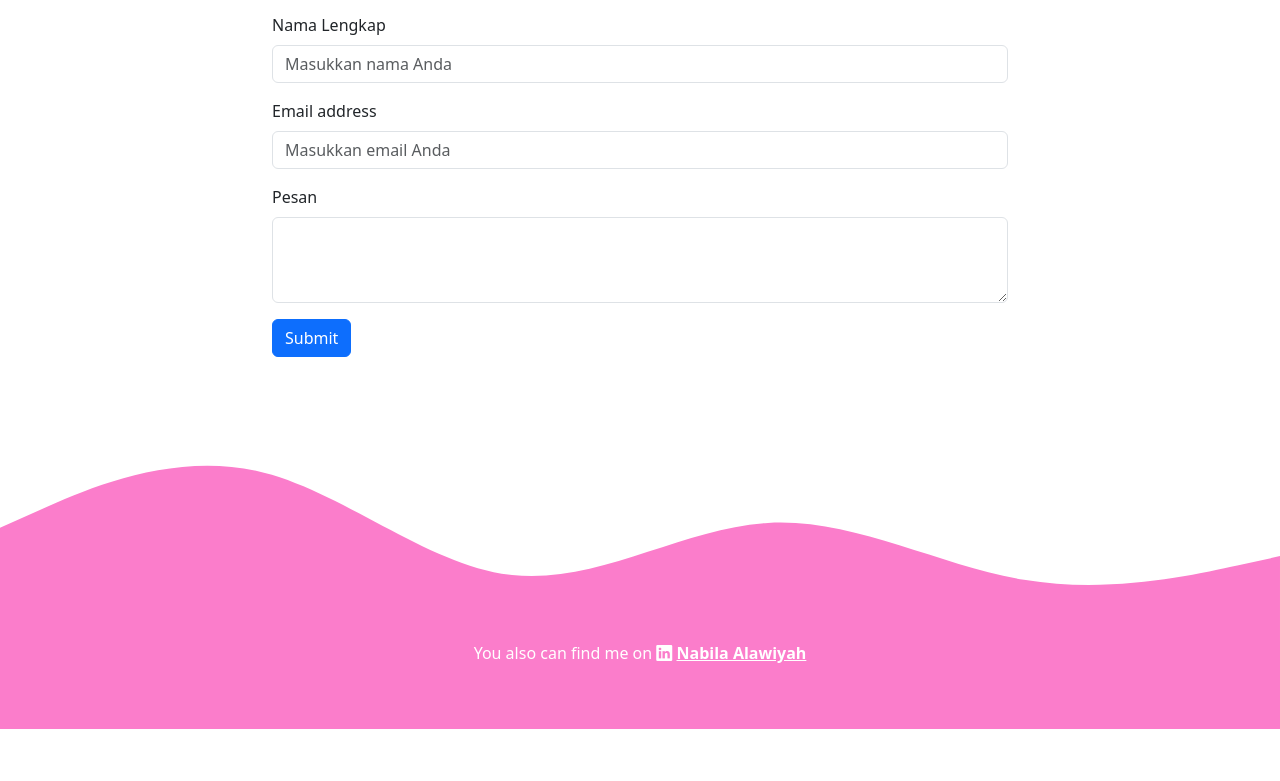
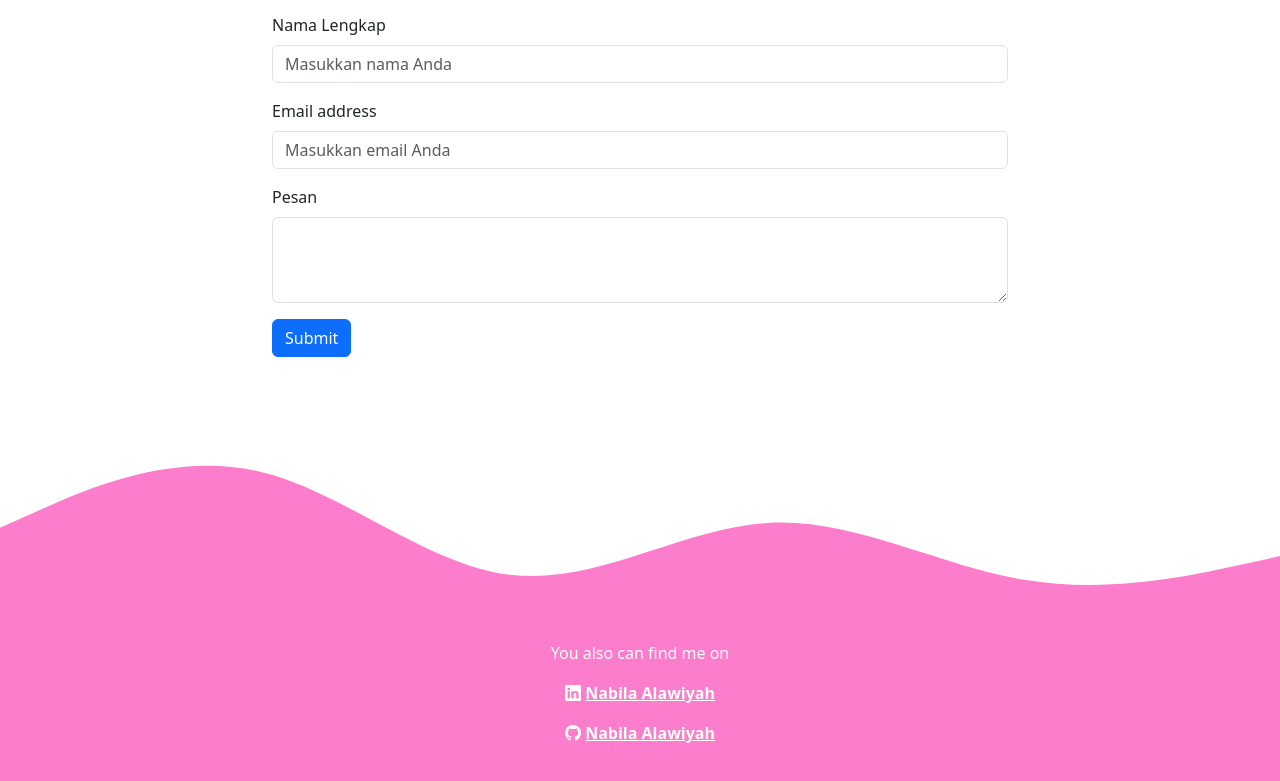
Before and after one commit to nabilalwyh/nabilalwyh.github.io, a plain HTML site: page index.html in a window 1280 px wide. Shown: the part 2589-3370 px from the top of the page. Before the commit the page ends 3318 px from the top, so only its background shows below. Drawn offline with nearby package versions, Linux system fonts and the light colour scheme.

Commit message:
Menambahkan link github

```diff
--- a/index.html
+++ b/index.html
@@ -251,11 +251,18 @@
       class="text-white text-center pb-5"
       style="background-color: #fb7dcb"
     >
+      <p>You also can find me on</p>
       <p>
-        You also can find me on <i class="bi bi-linkedin"></i>
+        <i class="bi bi-linkedin"></i>
         <a
           href="https://www.linkedin.com/in/nabila-alawiyah-0b0b94245"
           class="text-white fw-bold"
+          >Nabila Alawiyah</a
+        >
+      </p>
+      <p>
+        <i class="bi bi-github"></i>
+        <a href="https://github.com/nabilalwyh" class="text-white fw-bold"
           >Nabila Alawiyah</a
         >
       </p>
```
